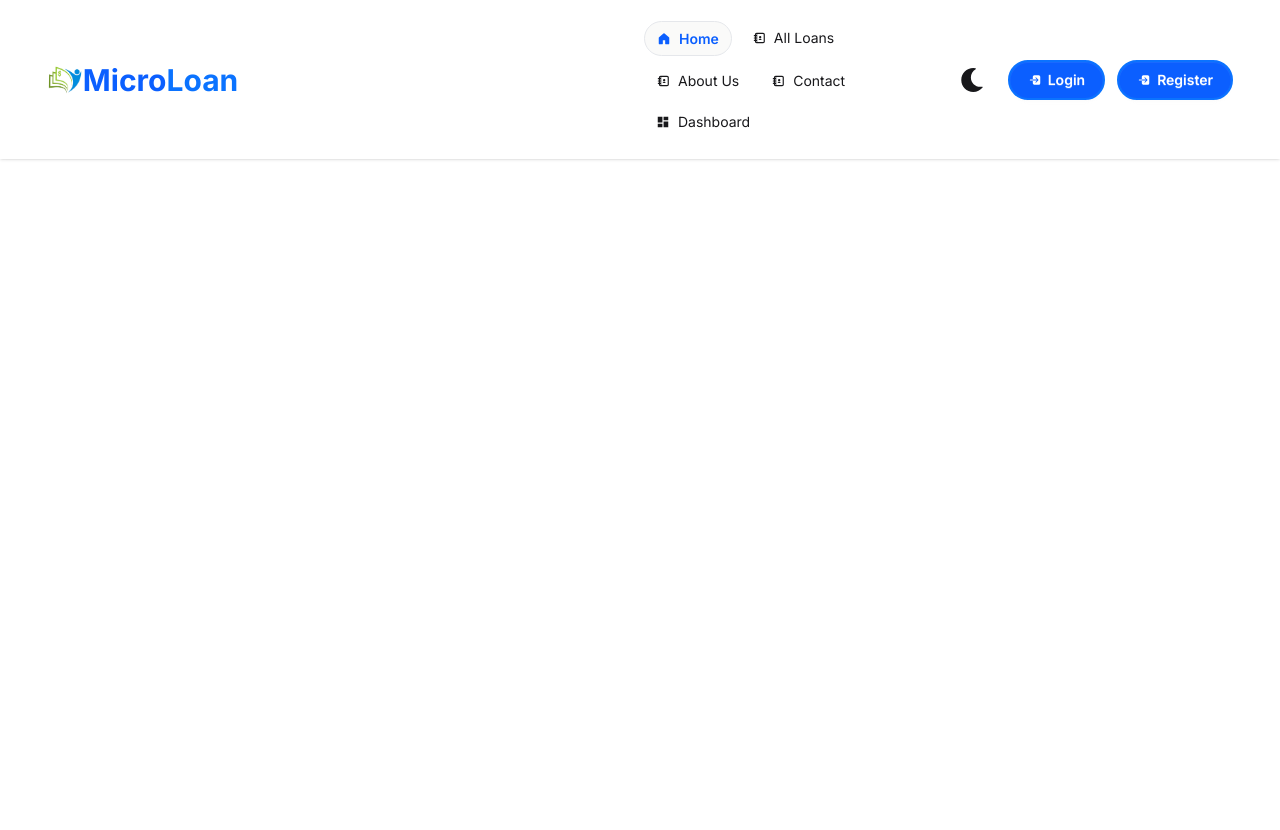
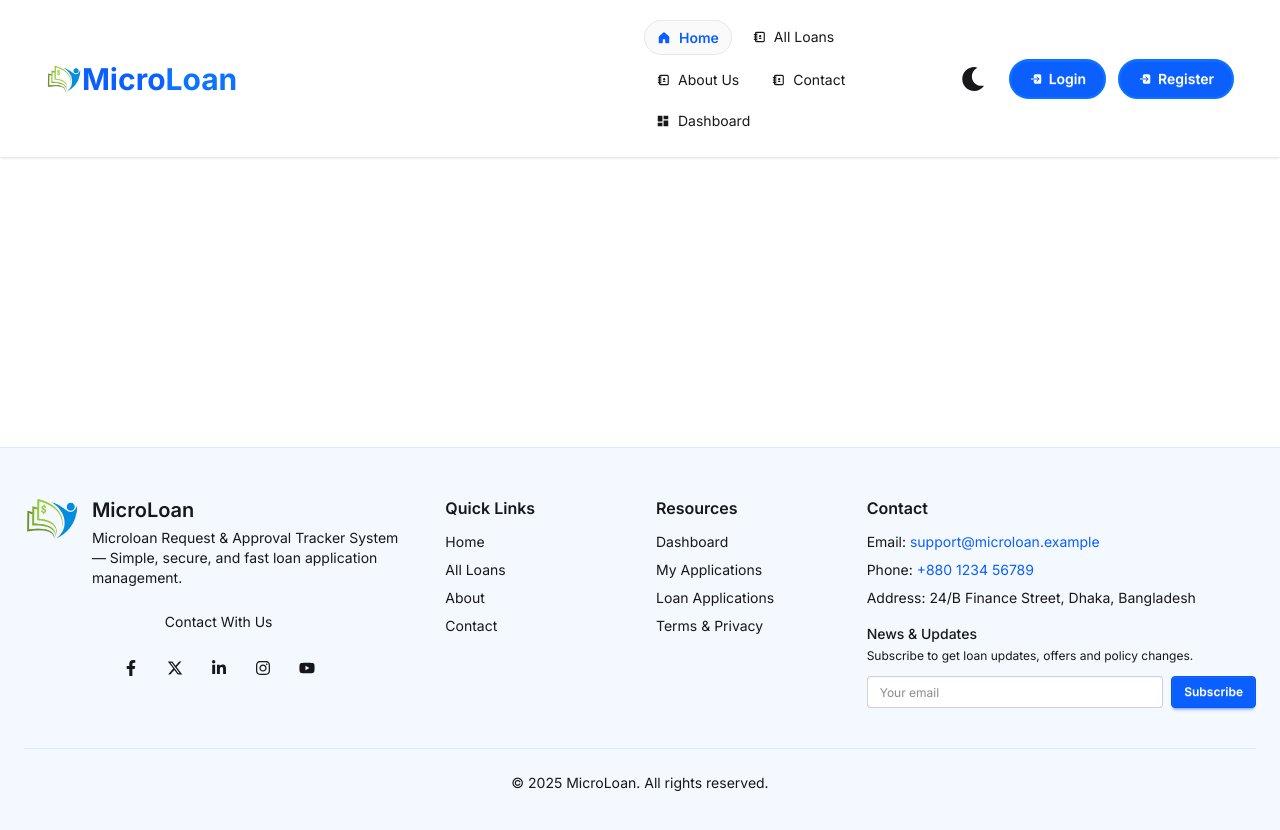
Before and after one commit to injamul007/b12-a11-loanlink-microloan-request-system-client-side, a React (Vite) app: page / in a window 1280 px wide. Shown: the top 830 px of the page. Before the commit the page ends 800 px from the top, so only its background shows below. Built offline with nearby package versions, Linux system fonts and the light colour scheme.

Commit message:
add and testing footer section that how it look on both dark and light mode

```diff
--- /dev/null
+++ b/src/components/Shared/Footer/Footer.jsx
@@ -0,0 +1,238 @@
+import React, { useState } from "react";
+import { Link } from "react-router";
+import footerLogo from "../../../assets/loanLink_logo.png";
+import {
+  FaFacebookF,
+  FaLinkedinIn,
+  FaInstagram,
+  FaYoutube,
+} from "react-icons/fa";
+import { FaXTwitter } from "react-icons/fa6";
+import Swal from "sweetalert2";
+
+export default function Footer() {
+  const [subscribe, setSubscribe] = useState(false);
+
+  const dummyHandleFrom = (e) => {
+    e.preventDefault();
+    if (e.target.email.value.includes("@gmail.com")) {
+      setSubscribe(!subscribe);
+      Swal.fire({
+        position: "top-end",
+        icon: "success",
+        title: "Subscribe Successful",
+        showConfirmButton: false,
+        timer: 1500,
+        customClass: {
+          popup: "small-swal-popup",
+        },
+      });
+      e.target.reset();
+      setTimeout(() => {
+        setSubscribe(false);
+      }, 1000);
+    }
+  };
+
+  return (
+    <footer
+      className="bg-[#F4F8FF] dark:bg-[#303233] text-text dark:text-white
+                       border-t border-[#0B5FFF]/10 dark:border-[#0B5FFF]/20"
+    >
+      <div className="max-w-7xl mx-auto px-6 py-12">
+        <div className="grid grid-cols-1 md:grid-cols-12 gap-8">
+          {/* Brand */}
+          <div className="md:col-span-4">
+            <Link to="/" className="flex items-start gap-3">
+              <div>
+                <img src={footerLogo} alt="footerLogo" className="w-30" />
+              </div>
+              <div>
+                <h3 className="text-xl font-semibold">MicroLoan</h3>
+                <p className="mt-1 text-sm text-text/80 dark:text-base-400/80">
+                  Microloan Request &amp; Approval Tracker System — Simple,
+                  secure, and fast loan application management.
+                </p>
+              </div>
+            </Link>
+
+            <div className="mt-6 flex flex-col items-center gap-3">
+              <p className="text-sm">Contact With Us</p>
+              <div className="flex items-center gap-3 mt-2">
+                <a
+                  aria-label="Facebook"
+                  href="#"
+                  className="p-2 rounded-lg bg-white/6 hover:bg-secondary transition dark:hover:bg-[#FFB703]"
+                >
+                  <FaFacebookF />
+                </a>
+                <a
+                  aria-label="Twitter"
+                  href="#"
+                  className="p-2 rounded-lg bg-white/6 hover:bg-secondary dark:hover:bg-[#FFB703] transition"
+                >
+                  <FaXTwitter />
+                </a>
+                <a
+                  aria-label="LinkedIn"
+                  href="#"
+                  className="p-2 rounded-lg bg-white/6 hover:bg-secondary transition dark:hover:bg-[#FFB703]"
+                >
+                  <FaLinkedinIn />
+                </a>
+                <a
+                  aria-label="Instagram"
+                  href="#"
+                  className="p-2 rounded-lg bg-white/6 hover:bg-secondary transition dark:hover:bg-[#FFB703]"
+                >
+                  <FaInstagram />
+                </a>
+                <a
+                  aria-label="YouTube"
+                  href="#"
+                  className="p-2 rounded-lg bg-white/6 hover:bg-secondary transition dark:hover:bg-[#FFB703]"
+                >
+                  <FaYoutube />
+                </a>
+              </div>
+            </div>
+          </div>
+
+          {/* Quick Links */}
+          <div className="md:col-span-2">
+            <h4 className="font-semibold">Quick Links</h4>
+            <ul className="mt-3 space-y-2 text-sm text-text/80 dark:text-base-400/80">
+              <li>
+                <Link
+                  to="/"
+                  className="hover:text-primary dark:hover:text-[#FFB703]"
+                >
+                  Home
+                </Link>
+              </li>
+              <li>
+                <Link
+                  to="/all-loans"
+                  className="hover:text-primary dark:hover:text-[#FFB703]"
+                >
+                  All Loans
+                </Link>
+              </li>
+              <li>
+                <Link
+                  to="/about-us"
+                  className="hover:text-primary dark:hover:text-[#FFB703]"
+                >
+                  About
+                </Link>
+              </li>
+              <li>
+                <Link
+                  to="/contact"
+                  className="hover:text-primary dark:hover:text-[#FFB703]"
+                >
+                  Contact
+                </Link>
+              </li>
+            </ul>
+          </div>
+
+          {/* Resources */}
+          <div className="md:col-span-2">
+            <h4 className="font-semibold">Resources</h4>
+            <ul className="mt-3 space-y-2 text-sm text-text/80 dark:text-base-400/80">
+              <li>
+                <Link
+                  to="/dashboard"
+                  className="hover:text-primary dark:hover:text-[#FFB703]"
+                >
+                  Dashboard
+                </Link>
+              </li>
+              <li>
+                <Link
+                  to="/dashboard/my-loans"
+                  className="hover:text-primary dark:hover:text-[#FFB703]"
+                >
+                  My Applications
+                </Link>
+              </li>
+              <li>
+                <Link
+                  to="/dashboard/loan-applications"
+                  className="hover:text-primary dark:hover:text-[#FFB703]"
+                >
+                  Loan Applications
+                </Link>
+              </li>
+              <li>
+                <Link
+                  to="/terms"
+                  className="hover:text-primary dark:hover:text-[#FFB703]"
+                >
+                  Terms &amp; Privacy
+                </Link>
+              </li>
+            </ul>
+          </div>
+
+          {/* Contact & Newsletter */}
+          <div className="md:col-span-4">
+            <h4 className="font-semibold">Contact</h4>
+            <div className="mt-3 text-sm text-text/80 dark:text-base-400/80 space-y-2">
+              <div>
+                Email:{" "}
+                <a
+                  href="mailto:support@microloan.example"
+                  className="text-primary dark:text-primary hover:underline"
+                >
+                  support@microloan.example
+                </a>
+              </div>
+              <div>
+                Phone:{" "}
+                <a
+                  href="tel:+880123456789"
+                  className="text-primary dark:text-primary hover:underline"
+                >
+                  +880 1234 56789
+                </a>
+              </div>
+              <div>Address: 24/B Finance Street, Dhaka, Bangladesh</div>
+            </div>
+
+            <div className="mt-4">
+              <h5 className="font-medium text-sm">News &amp; Updates</h5>
+              <p className="text-xs text-text/70 dark:text-base-400/70 mt-1">
+                Subscribe to get loan updates, offers and policy changes.
+              </p>
+
+              <form className="mt-3 flex gap-2" onSubmit={dummyHandleFrom}>
+                <input
+                  aria-label="Email for newsletter"
+                  type="email"
+                  name="email"
+                  required
+                  placeholder="Your email"
+                  className="input input-sm input-bordered w-full bg-white dark:bg-[#303233] dark:bg-opacity-10 text-text dark:text-base-400"
+                />
+                <button
+                  type="submit"
+                  className="btn btn-primary btn-sm text-base-100 cursor-pointer"
+                >
+                  {subscribe ? "Subscribed" : "Subscribe"}
+                </button>
+              </form>
+            </div>
+          </div>
+        </div>
+
+        <div className="mt-10 border-t border-[#0B5FFF]/10 dark:border-[#0B5FFF]/20 pt-6 text-sm text-text/70 dark:text-base-400/70 flex flex-col md:flex-row md:items-center md:justify-center gap-3">
+          <div>
+            © {new Date().getFullYear()} MicroLoan. All rights reserved.
+          </div>
+        </div>
+      </div>
+    </footer>
+  );
+}
--- a/src/components/Shared/Navbar/Navbar.jsx
+++ b/src/components/Shared/Navbar/Navbar.jsx
@@ -79,7 +79,7 @@ const Navbar = () => {
   // };
 
   return (
-    <div className="navbar shadow-sm glass-card relative z-1000">
+    <div className="navbar shadow-sm  dark:bg-[#303233] relative z-1000">
       <MyContainer>
         <div className="flex justify-between items-center py-1">
           <div className="navbar-start">
@@ -116,10 +116,10 @@ const Navbar = () => {
               to="/"
               className="flex items-center gap-1 font-extrabold text-2xl sm:text-3xl group select-none"
             >
-              <p className="text-primary group-hover:text-accent transition-colors duration-300 flex items-center text-xl md:text-2xl lg:text-3xl">
+              <p className="text-primary group-hover:text-[#0B73FF] transition-colors duration-300 flex items-center text-xl md:text-2xl lg:text-3xl hover:text-accent dark:hover:text-[#FFB703]">
                 <img className="w-9" src={navLogo} alt="navLogo" />
                 Micro
-                <span className="text-secondary relative transition-all duration-300 group-hover:scale-110">
+                <span className="text-secondary relative transition-all duration-300 group-hover:scale-110 dark:text-[#FFB703] dark:hover:text-primary">
                   Loan
                   {/* subtle glowing underline */}
                   <span className="absolute left-0 bottom-0 w-full h-[3px] bg-[#FFB703] opacity-0 group-hover:opacity-100 rounded-full transition-opacity duration-300"></span>
--- a/src/index.css
+++ b/src/index.css
@@ -47,12 +47,12 @@
   box-shadow: 0 0 0 3px rgba(14, 165, 164, 0.3);
 }
 
-.glass-card {
+/* .glass-card {
   background: rgba(255, 255, 255, 0.14);
   backdrop-filter: blur(6px);
   -webkit-backdrop-filter: blur(6px);
   border: 1px solid rgba(255, 255, 255, 0.3);
-}
+} */
 
 .navbar .active {
   color: #0B5FFF;
--- a/src/layouts/MainLayout.jsx
+++ b/src/layouts/MainLayout.jsx
@@ -1,6 +1,7 @@
 import React from 'react';
 import Navbar from '../components/Shared/Navbar/Navbar';
 import { Outlet } from 'react-router';
+import Footer from '../components/Shared/Footer/Footer';
 
 const MainLayout = () => {
   return (
@@ -8,10 +9,12 @@ const MainLayout = () => {
       <header>
       <Navbar></Navbar>
       </header>
-      <main className='min-h-[calc(100vh-508px)]'>
+      <main className='min-h-[calc(100vh-510px)]'>
         <Outlet></Outlet>
       </main>
-      <footer></footer>
+      <footer>
+        <Footer></Footer>
+      </footer>
     </div>
   );
 };
```
